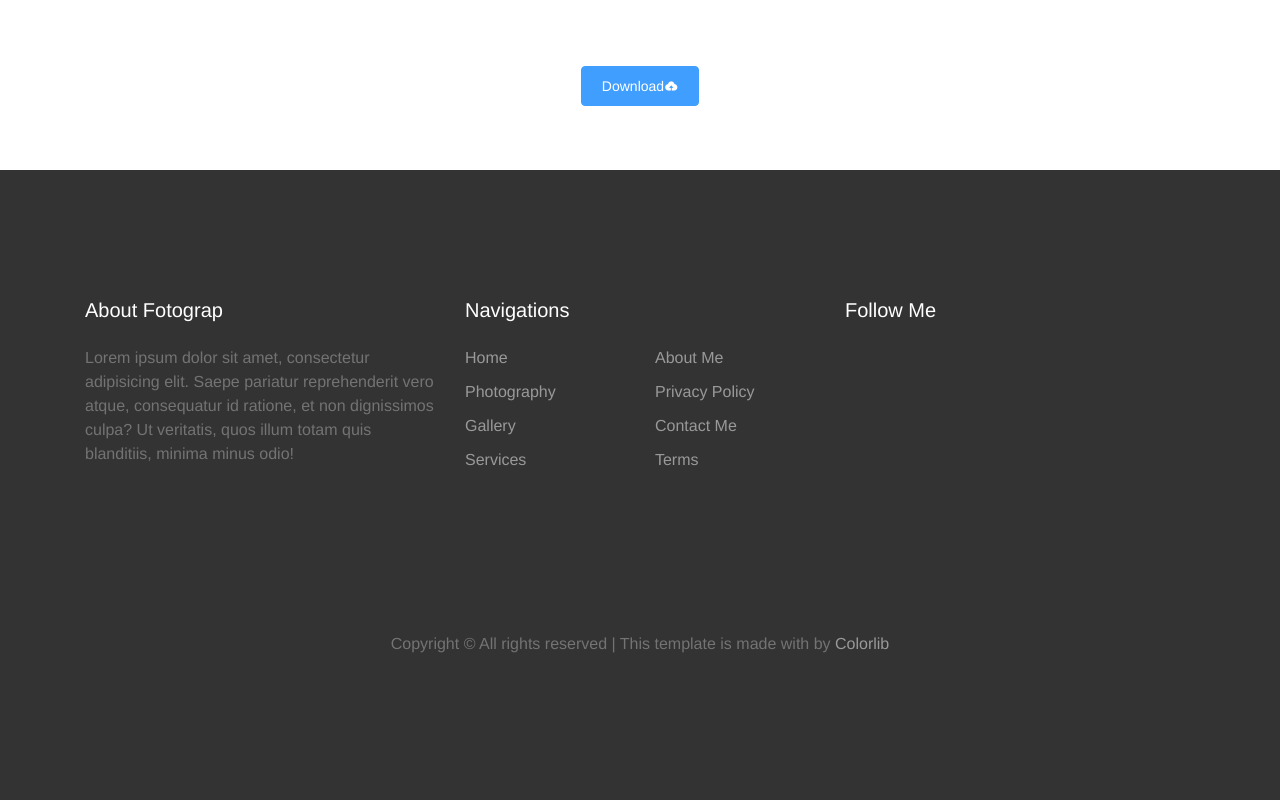
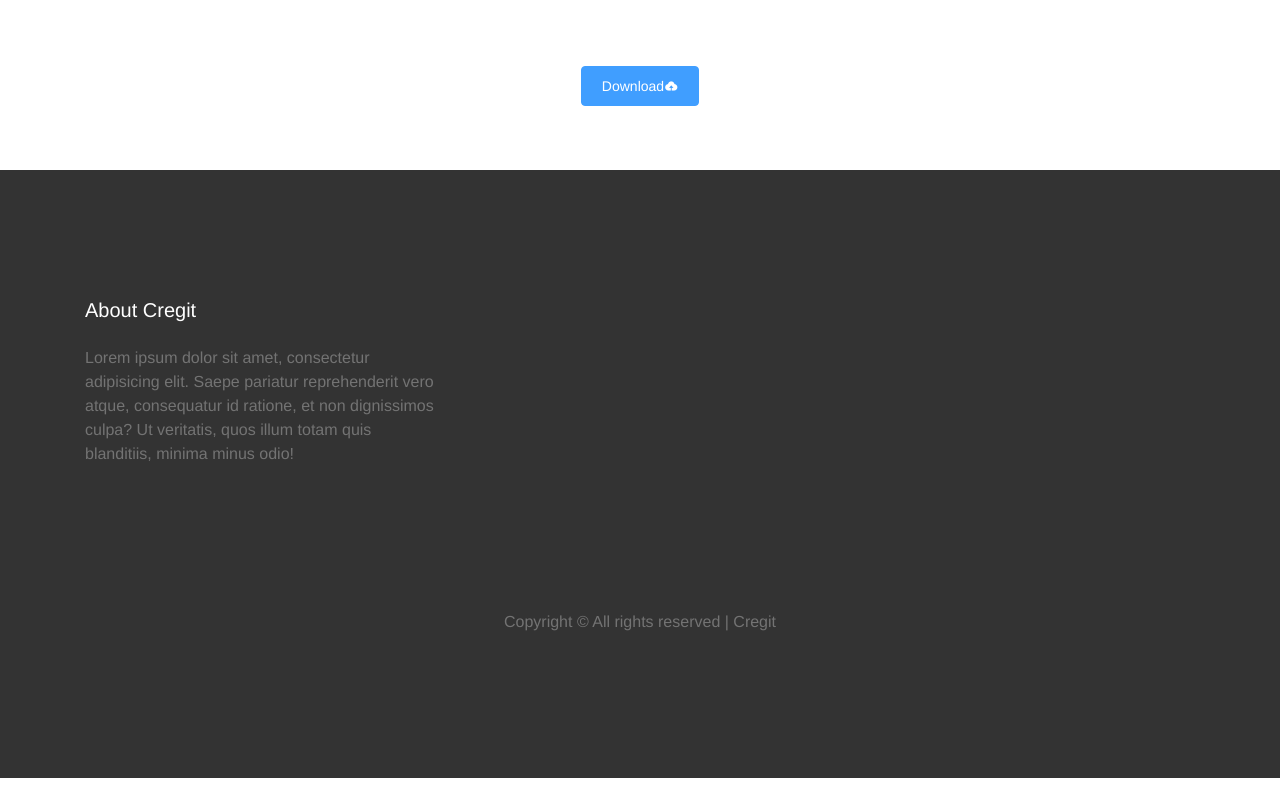
Before and after one commit to chinedu16/gallery-cregital, a Vue app: page /details in a window 1280 px wide. Shown: the part 679-1479 px from the top of the page. After the commit the page ends 1457 px from the top, so only its background shows below. Built offline with nearby package versions, Linux system fonts and the light colour scheme.

Commit message:
refactor footer

```diff
--- a/src/views/About.vue
+++ b/src/views/About.vue
@@ -152,52 +152,23 @@
     </div>
 
 
-
-
     <footer class="site-footer">
       <div class="container">
         <div class="row">
           <div class="col-lg-4">
             <div class="mb-5">
-                <h3 class="footer-heading mb-4">About Fotograp</h3>
+              <h3 class="footer-heading mb-4">About Cregit</h3>
               <p>Lorem ipsum dolor sit amet, consectetur adipisicing elit. Saepe pariatur reprehenderit vero atque, consequatur id ratione, et non dignissimos culpa? Ut veritatis, quos illum totam quis blanditiis, minima minus odio!</p>
             </div>
           </div>
           <div class="col-lg-4 mb-5 mb-lg-0">
-              <div class="row mb-5">
-                <div class="col-md-12">
-                  <h3 class="footer-heading mb-4">Navigations</h3>
-                </div>
-                <div class="col-md-6 col-lg-6">
-                  <ul class="list-unstyled">
-                    <li><a href="#">Home</a></li>
-                    <li><a href="#">Photography</a></li>
-                    <li><a href="#">Gallery</a></li>
-                    <li><a href="#">Services</a></li>
-                  </ul>
-                </div>
-                <div class="col-md-6 col-lg-6">
-                  <ul class="list-unstyled">
-                    <li><a href="#">About Me</a></li>
-                    <li><a href="#">Privacy Policy</a></li>
-                    <li><a href="#">Contact Me</a></li>
-                    <li><a href="#">Terms</a></li>
-                  </ul>
-                </div>
-              </div>
+
 
 
           </div>
 
           <div class="col-lg-4 mb-5 mb-lg-0">
-              <h3 class="footer-heading mb-4">Follow Me</h3>
 
-                  <div>
-                    <a href="#" class="pl-0 pr-3"><span class="icon-facebook"></span></a>
-                    <a href="#" class="pl-3 pr-3"><span class="icon-twitter"></span></a>
-                    <a href="#" class="pl-3 pr-3"><span class="icon-instagram"></span></a>
-                    <a href="#" class="pl-3 pr-3"><span class="icon-linkedin"></span></a>
-                  </div>
 
 
 
@@ -208,7 +179,7 @@
           <div class="col-md-12">
             <p>
             <!-- Link back to Colorlib can't be removed. Template is licensed under CC BY 3.0. -->
-              Copyright &copy; All rights reserved | This template is made with <i class="icon-heart text-danger" aria-hidden="true"></i> by <a href="https://colorlib.com" target="_blank" >Colorlib</a>
+            Copyright &copy; All rights reserved | Cregit
             <!-- Link back to Colorlib can't be removed. Template is licensed under CC BY 3.0. -->
             </p>
           </div>
@@ -216,9 +187,6 @@
         </div>
       </div>
     </footer>
-
-
-
 
     </div>
   </div>
--- a/src/views/Details.vue
+++ b/src/views/Details.vue
@@ -85,52 +85,23 @@
       </div>
     </div>
 
-
-
     <footer class="site-footer">
       <div class="container">
         <div class="row">
           <div class="col-lg-4">
             <div class="mb-5">
-                <h3 class="footer-heading mb-4">About Fotograp</h3>
+              <h3 class="footer-heading mb-4">About Cregit</h3>
               <p>Lorem ipsum dolor sit amet, consectetur adipisicing elit. Saepe pariatur reprehenderit vero atque, consequatur id ratione, et non dignissimos culpa? Ut veritatis, quos illum totam quis blanditiis, minima minus odio!</p>
             </div>
           </div>
           <div class="col-lg-4 mb-5 mb-lg-0">
-              <div class="row mb-5">
-                <div class="col-md-12">
-                  <h3 class="footer-heading mb-4">Navigations</h3>
-                </div>
-                <div class="col-md-6 col-lg-6">
-                  <ul class="list-unstyled">
-                    <li><a href="#">Home</a></li>
-                    <li><a href="#">Photography</a></li>
-                    <li><a href="#">Gallery</a></li>
-                    <li><a href="#">Services</a></li>
-                  </ul>
-                </div>
-                <div class="col-md-6 col-lg-6">
-                  <ul class="list-unstyled">
-                    <li><a href="#">About Me</a></li>
-                    <li><a href="#">Privacy Policy</a></li>
-                    <li><a href="#">Contact Me</a></li>
-                    <li><a href="#">Terms</a></li>
-                  </ul>
-                </div>
-              </div>
+
 
 
           </div>
 
           <div class="col-lg-4 mb-5 mb-lg-0">
-              <h3 class="footer-heading mb-4">Follow Me</h3>
 
-                  <div>
-                    <a href="#" class="pl-0 pr-3"><span class="icon-facebook"></span></a>
-                    <a href="#" class="pl-3 pr-3"><span class="icon-twitter"></span></a>
-                    <a href="#" class="pl-3 pr-3"><span class="icon-instagram"></span></a>
-                    <a href="#" class="pl-3 pr-3"><span class="icon-linkedin"></span></a>
-                  </div>
 
 
 
@@ -141,7 +112,7 @@
           <div class="col-md-12">
             <p>
             <!-- Link back to Colorlib can't be removed. Template is licensed under CC BY 3.0. -->
-              Copyright &copy; All rights reserved | This template is made with <i class="icon-heart text-danger" aria-hidden="true"></i> by <a href="https://colorlib.com" target="_blank" >Colorlib</a>
+            Copyright &copy; All rights reserved | Cregit
             <!-- Link back to Colorlib can't be removed. Template is licensed under CC BY 3.0. -->
             </p>
           </div>
@@ -149,7 +120,6 @@
         </div>
       </div>
     </footer>
-
 
 
 
--- a/src/views/Home.vue
+++ b/src/views/Home.vue
@@ -89,40 +89,13 @@
             </div>
           </div>
           <div class="col-lg-4 mb-5 mb-lg-0">
-            <div class="row mb-5">
-              <div class="col-md-12">
-                <h3 class="footer-heading mb-4">Navigations</h3>
-              </div>
-              <div class="col-md-6 col-lg-6">
-                <ul class="list-unstyled">
-                  <li><a href="#">Home</a></li>
-                  <li><a href="#">Photography</a></li>
-                  <li><a href="#">Gallery</a></li>
-                  <li><a href="#">Services</a></li>
-                </ul>
-              </div>
-              <div class="col-md-6 col-lg-6">
-                <ul class="list-unstyled">
-                  <li><a href="#">About Me</a></li>
-                  <li><a href="#">Privacy Policy</a></li>
-                  <li><a href="#">Contact Me</a></li>
-                  <li><a href="#">Terms</a></li>
-                </ul>
-              </div>
-            </div>
+
 
 
           </div>
 
           <div class="col-lg-4 mb-5 mb-lg-0">
-            <h3 class="footer-heading mb-4">Follow Me</h3>
 
-                <div>
-                  <a href="#" class="pl-0 pr-3"><span class="icon-facebook"></span></a>
-                  <a href="#" class="pl-3 pr-3"><span class="icon-twitter"></span></a>
-                  <a href="#" class="pl-3 pr-3"><span class="icon-instagram"></span></a>
-                  <a href="#" class="pl-3 pr-3"><span class="icon-linkedin"></span></a>
-                </div>
 
 
 
@@ -133,7 +106,7 @@
           <div class="col-md-12">
             <p>
             <!-- Link back to Colorlib can't be removed. Template is licensed under CC BY 3.0. -->
-            Copyright &copy; All rights reserved | This template is made with <i class="icon-heart text-danger" aria-hidden="true"></i> by <a href="https://colorlib.com" target="_blank" >Colorlib</a>
+            Copyright &copy; All rights reserved | Cregit
             <!-- Link back to Colorlib can't be removed. Template is licensed under CC BY 3.0. -->
             </p>
           </div>
@@ -150,7 +123,7 @@
 </template>
 
 <script>
-// @ is an alias to /src
+import api from '../api/index';
 
 export default {
   name: 'home',
@@ -162,7 +135,18 @@ export default {
   methods: {
     result: function () {
       this.$router.push('/about')
+    },
+    getImages: async function () {
+      try {
+        const response = await api.search()
+        console.log(response)
+      } catch (error) {
+        console.log(error)
+      }
     }
+  },
+  created () {
+    this.getImages()
   }
 }
 </script>
```
Lines whose indentation alone changed are shown as unchanged.
